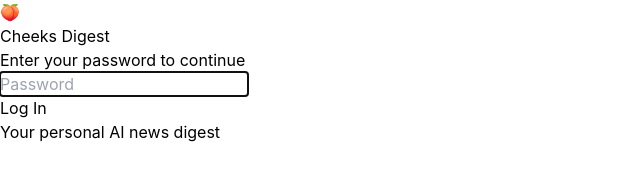
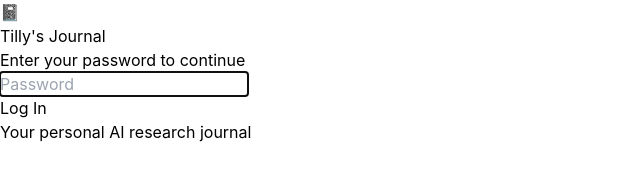
Before and after one commit to cheeky306/rss-aggregator, a Next.js app: page /login in a window 1280 px wide. Shown: the top 194 px of the page, without its empty margins (0-640 px from the left). Built offline with nearby package versions, Linux system fonts and the light colour scheme.

Commit message:
Rename to Tilly's Journal

```diff
--- a/src/app/api/auth/route.ts
+++ b/src/app/api/auth/route.ts
@@ -14,7 +14,7 @@ export async function POST(request: Request) {
     if (password === correctPassword) {
       // Set auth cookie
       const response = NextResponse.json({ success: true });
-      response.cookies.set('cheeks-auth', 'authenticated', {
+      response.cookies.set('tilly-auth', 'authenticated', {
         httpOnly: true,
         secure: process.env.NODE_ENV === 'production',
         sameSite: 'lax',
@@ -34,6 +34,6 @@ export async function POST(request: Request) {
 export async function DELETE() {
   // Logout - clear the cookie
   const response = NextResponse.json({ success: true });
-  response.cookies.delete('cheeks-auth');
+  response.cookies.delete('tilly-auth');
   return response;
 }
--- a/src/app/layout.tsx
+++ b/src/app/layout.tsx
@@ -3,8 +3,8 @@ import './globals.css';
 import { AIProvider } from '@/components/AIProvider';
 
 export const metadata: Metadata = {
-  title: 'Cheeks Digest | AI-Powered News',
-  description: 'AI-powered news aggregation for AI, SEO, and tech',
+  title: "Tilly's Journal | AI Research",
+  description: 'Your personal AI research journal',
 };
 
 export default function RootLayout({
--- a/src/app/login/page.tsx
+++ b/src/app/login/page.tsx
@@ -40,8 +40,8 @@ export default function LoginPage() {
         <div className="bg-white rounded-2xl shadow-xl p-8">
           {/* Logo */}
           <div className="text-center mb-8">
-            <span className="text-6xl">🍑</span>
-            <h1 className="text-2xl font-bold text-gray-900 mt-4">Cheeks Digest</h1>
+            <span className="text-6xl">📓</span>
+            <h1 className="text-2xl font-bold text-gray-900 mt-4">Tilly's Journal</h1>
             <p className="text-gray-500 mt-1">Enter your password to continue</p>
           </div>
 
@@ -85,7 +85,7 @@ export default function LoginPage() {
         </div>
 
         <p className="text-center text-gray-400 text-sm mt-6">
-          Your personal AI news digest
+          Your personal AI research journal
         </p>
       </div>
     </div>
--- a/src/app/page.tsx
+++ b/src/app/page.tsx
@@ -427,8 +427,8 @@ export default async function Dashboard({
         <div className="max-w-7xl mx-auto px-4 py-3">
           <div className="flex items-center justify-between gap-4">
             <a href="/" className="flex items-center gap-2">
-              <span className="text-2xl">🍑</span>
-              <span className="font-bold text-xl text-gray-900">Cheeks Digest</span>
+              <span className="text-2xl">📓</span>
+              <span className="font-bold text-xl text-gray-900">Tilly's Journal</span>
             </a>
 
             {/* Search */}
--- a/src/middleware.ts
+++ b/src/middleware.ts
@@ -13,7 +13,7 @@ export function middleware(request: NextRequest) {
   }
 
   // Check for password auth cookie
-  const authCookie = request.cookies.get('cheeks-auth')?.value;
+  const authCookie = request.cookies.get('tilly-auth')?.value;
 
   if (authCookie !== 'authenticated') {
     return NextResponse.redirect(new URL('/login', request.url));
```
Also changed, not shown: src/lib/email.ts (+8 -8 lines).
